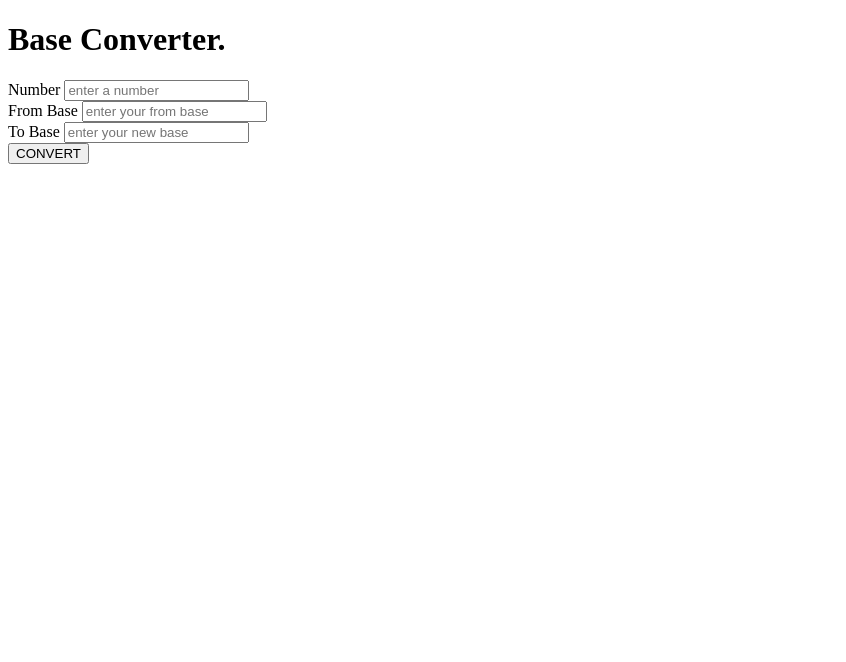
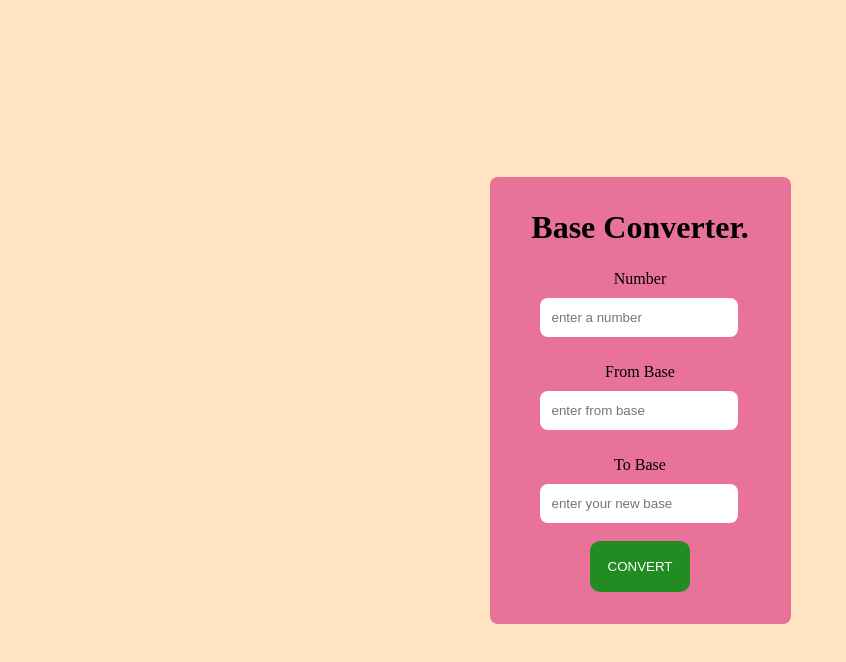
Before and after one commit to ciara-gospel/base-converter, a plain HTML site: page index.html in a window 1280 px wide. Shown: the whole page, without its empty margins (0-846 px from the left). Drawn offline with Linux system fonts and the light colour scheme.

Commit message:
converting

```diff
--- a/asset/style.css
+++ b/asset/style.css
@@ -0,0 +1,59 @@
+* {
+  box-sizing: border-box;
+  margin: 0;
+  padding: 0;
+}
+
+body {
+  background-color: bisque;
+  min-height: 100vh;
+  display: flex;
+  justify-content: center;
+  align-items: center;
+}
+
+.main {
+  background-color: #e97298;
+  padding: 2rem;
+  border-radius: 8px;
+}
+
+.first-part {
+  margin-bottom: 1rem;
+  text-align: center;
+}
+
+.both {
+  text-align: center;
+}
+
+.base {
+  padding: 0.5rem;
+  p {
+    margin-bottom: 0.5rem;
+  }
+}
+
+.input {
+  border-radius: 8px;
+  padding: 10px;
+  width: 90%;
+  display: flex;
+  align-items: center;
+  justify-content: center;
+  outline: none;
+  margin: 10px;
+  border-color: transparent;
+}
+
+.but {
+  justify-self: center;
+}
+
+.but button {
+  background-color: forestgreen;
+  color: #fff;
+  border-radius: 10px;
+  padding: 1rem;
+  border-color: transparent;
+}
--- a/index.html
+++ b/index.html
@@ -3,26 +3,29 @@
 <head>
     <meta charset="UTF-8">
     <meta name="viewport" content="width=device-width, initial-scale=1.0">
+    <link rel="stylesheet" href="asset/style.css">
     <title>Document</title>
 </head>
 <body>
     <div class="main">
         <div class="first-part">
             <h1>Base Converter.</h1>
-            <div class="second-part">
-                <span>Number</span>
+            </div>
+            <div class="both">
+            <div class="base">
+                <p>Number</p>
                 <input type="number" id="enetr" class="input" placeholder="enter a number" >
             </div>
             <div class="base">
-                <span>From Base</span>
-                <input type="number" id="enetr" class="input" placeholder="enter your from base" >
+                <p>From Base</p>
+                <input type="number" id="enetr" class="input" placeholder="enter from base" >
             </div>
-            <div class="third">
-                <span>To Base</span>
+            <div class="base">
+                <p>To Base</p>
                 <input type="number" id="enetr" class="input" placeholder="enter your new base" >
             </div>
         </div>
-        <button>CONVERT</button>
+       <div class="but"><button>CONVERT</button></div>
     </div>
     <script src="script/index.js"></script>
 </body>
```
Also changed, not shown: 1 other file.
